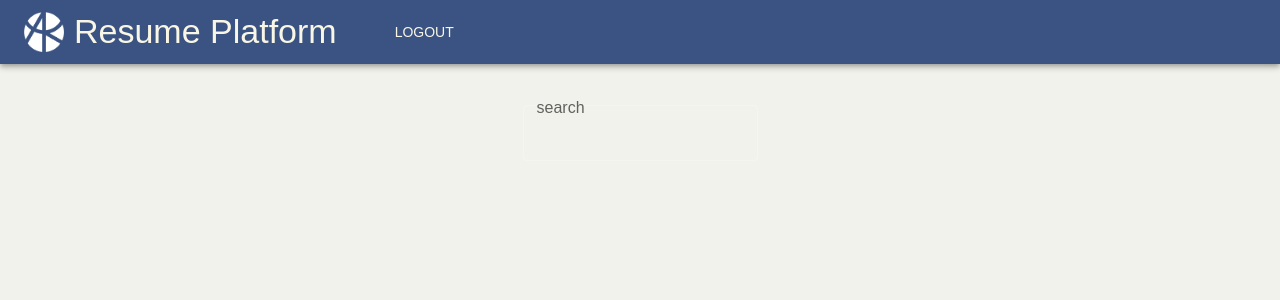
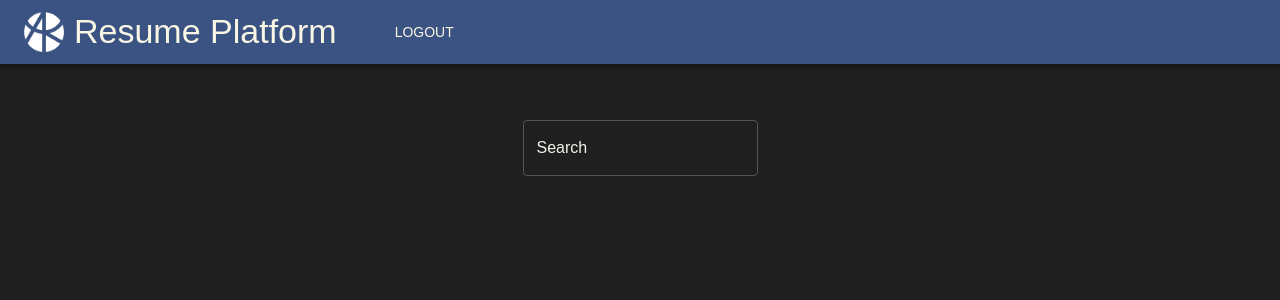
Before and after one commit to anshvijay28/resume-platform, a React (Create React App) app in the folder mern/client/: page / in a window 1280 px wide. Shown: the top 300 px of the page. Built offline with nearby package versions, Linux system fonts and the light colour scheme; sample sign-in values are in the browser's storage.

Commit message:
finished changes to ui when you search for resume

```diff
--- a/mern/client/src/App.js
+++ b/mern/client/src/App.js
@@ -28,7 +28,7 @@ const theme = createTheme({
       main: "#3A5382",
     },
     background: {
-      default: "#F1F2EB",
+      default: "#201F1F",
     },
   },
 });
--- a/mern/client/src/pages/Home.js
+++ b/mern/client/src/pages/Home.js
@@ -118,28 +118,27 @@ class Home extends Component {
             variant="outlined"
             margin="normal"
             name="search"
-            label="search"
+            label="Search"
             type="search"
             id="search"
+            InputLabelProps={{className: classes.inputText}}
             className={classes.search}
             value={this.state.search}
             onChange={this.handleChange}
             onKeyDown={(e) => (e.key === "Enter" ? this.handleSubmit(e) : null)}
           />
-          <Grid container>
+          <Grid container spacing = {2}>
             {this.state.resumes.map((resume) => (
               <Grid item xs={12} sm={6} md={6} lg={3} key={resume._id}>
-                <div style={{ height: 150, paddingTop: 25 }}>
                 <div
                   className={classes.resumeBox}
                   onClick={() =>
                     this.setState({ open: true, currentResume: resume })
                   }
                 >
-                    <Typography variant="h5">
+                  <Typography className = {classes.name} variant="h5">
                     {resume.name.first + " " + resume.name.last}
                   </Typography>
-                  </div>
                 </div>
               </Grid>
             ))}
--- a/mern/client/src/styles/home.js
+++ b/mern/client/src/styles/home.js
@@ -29,19 +29,22 @@ const homeStyle = (theme) => ({
   search: {
     alignSelf: "center",
     display: "inline-block",
-    paddingBottom: 25,
-    paddingTop: 25,
+    borderColor: "white",
+  },
+  inputText: {
+    color: "#f1f2eb",
   },
   resumeBox: {
     height: 100,
-    border: "1px solid black",
+    border: "1px solid #f1f2eb",
+    borderRadius: "100px",
     alignSelf: "center",
     paddingTop: 30,
     cursor: "pointer",
     '&:hover': {
-        background: "#9be396",
+        background: "#c4843c",
      },
-     background: "#dbedda"
+     background: "#3a5381"
 
   },
   appBar: {
@@ -53,6 +56,12 @@ const homeStyle = (theme) => ({
   container: {
     flexDirection: "column",
     textAlign: "center",
+    paddingRight: 20,
+    paddingLeft: 20,
+    marginTop: 40,
+  },
+  name: {
+    color: "#f1f2eb",
   },
 });
 
```
Lines whose indentation alone changed are shown as unchanged.
